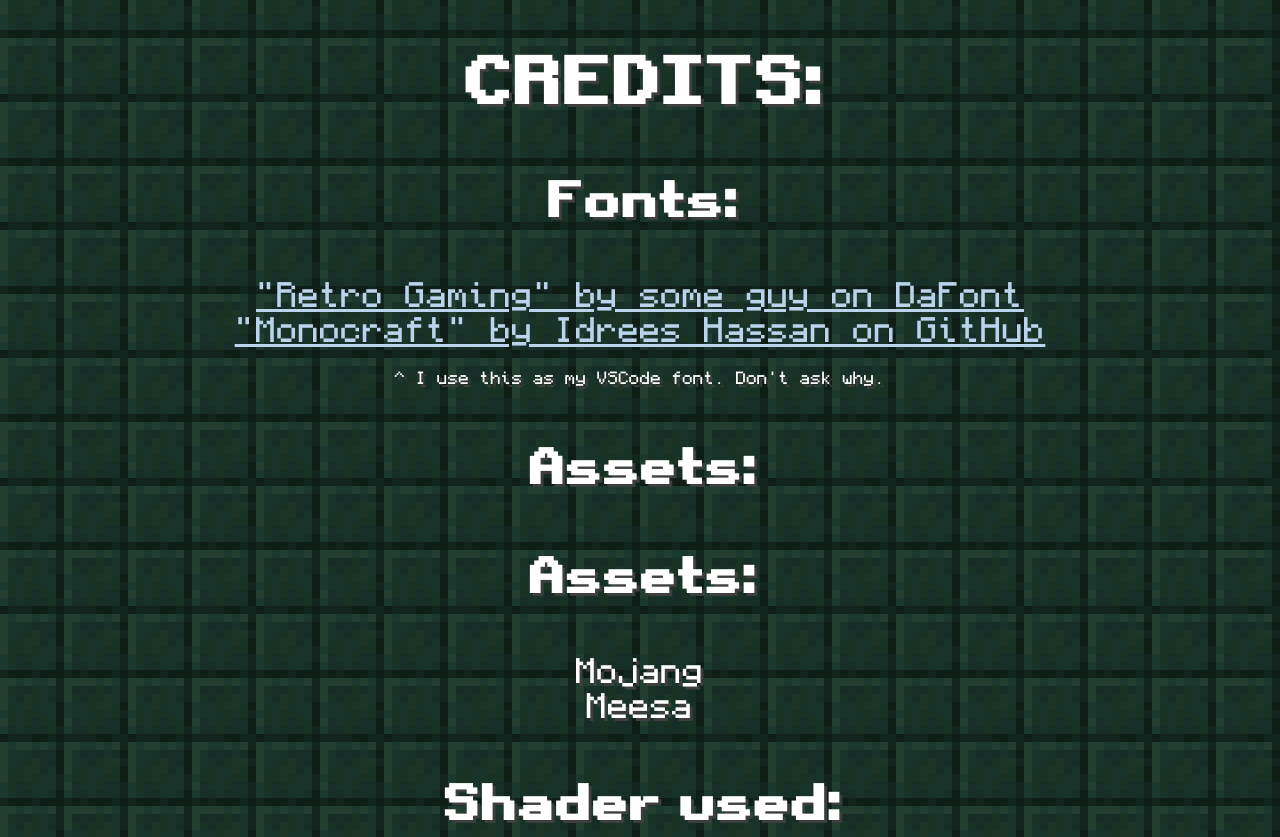
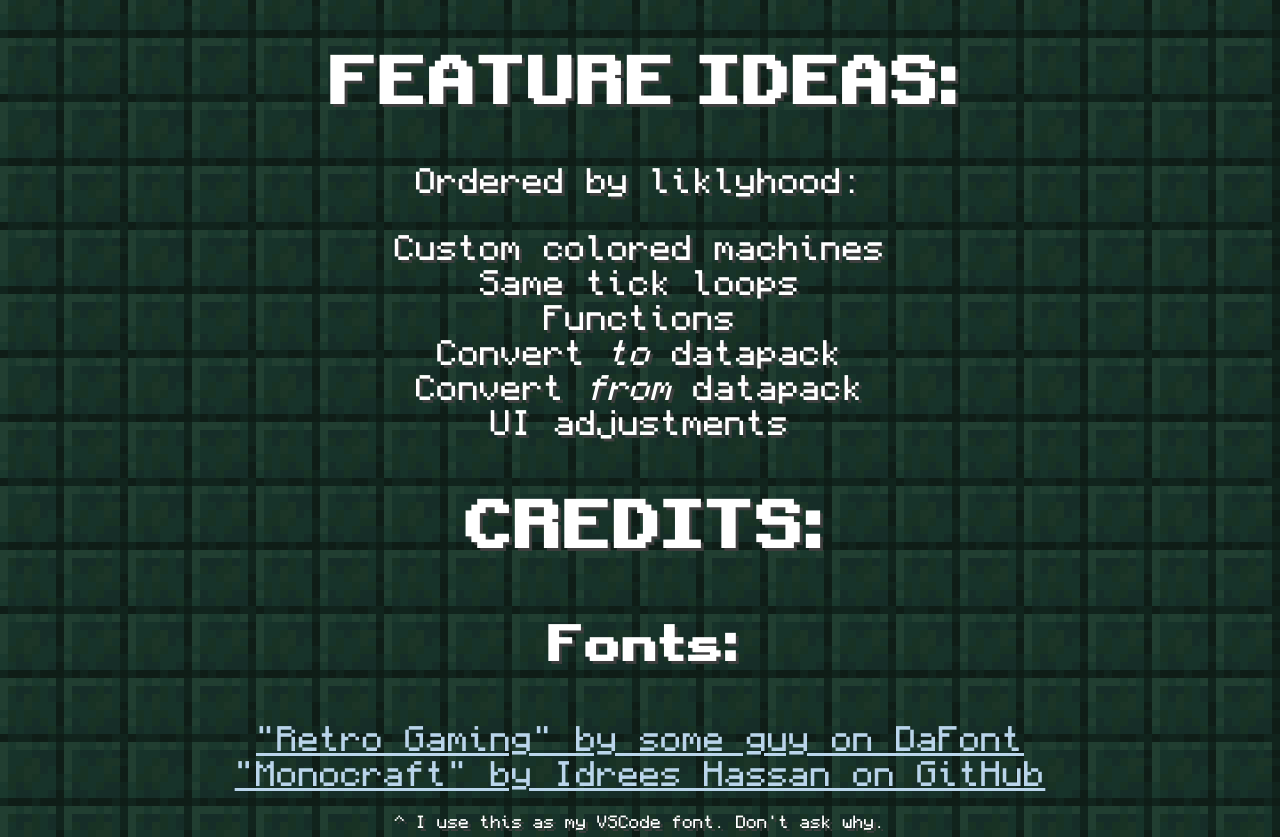
Before and after one commit to ReddStrider/Blockcase, a plain HTML site: page blockcase/info.html in a window 1280 px wide. Shown: the part 1690-2527 px from the top of the page. Drawn offline with Linux system fonts and the light colour scheme.

Commit message:
Info changes

```diff
--- a/blockcase/info.html
+++ b/blockcase/info.html
@@ -131,6 +131,24 @@
             One might use this to give the player the necessary items for a one-command creation.
         </p>
 
+        <h1>FEATURE IDEAS:</h1>
+        <p>
+            Ordered by liklyhood:
+        </p>
+        <p>
+            Custom colored machines
+            <br />
+            Same tick loops
+            <br />
+            Functions
+            <br />
+            Convert <i>to</i> datapack
+            <br />
+            Convert <i>from</i> datapack
+            <br />
+            UI adjustments
+        </p>
+
         <h1>CREDITS:</h1>
         <h3>Fonts:</h3>
         <p>
@@ -140,7 +158,6 @@
             <br>
             <sub>^ I use this as my VSCode font. Don't ask why.</sub>
         </p>
-        <h3>Assets:</h3>
         <h3>Assets:</h3>
         <p>
             Mojang
```
Also changed, not shown: index.html (+4 -4 lines).
